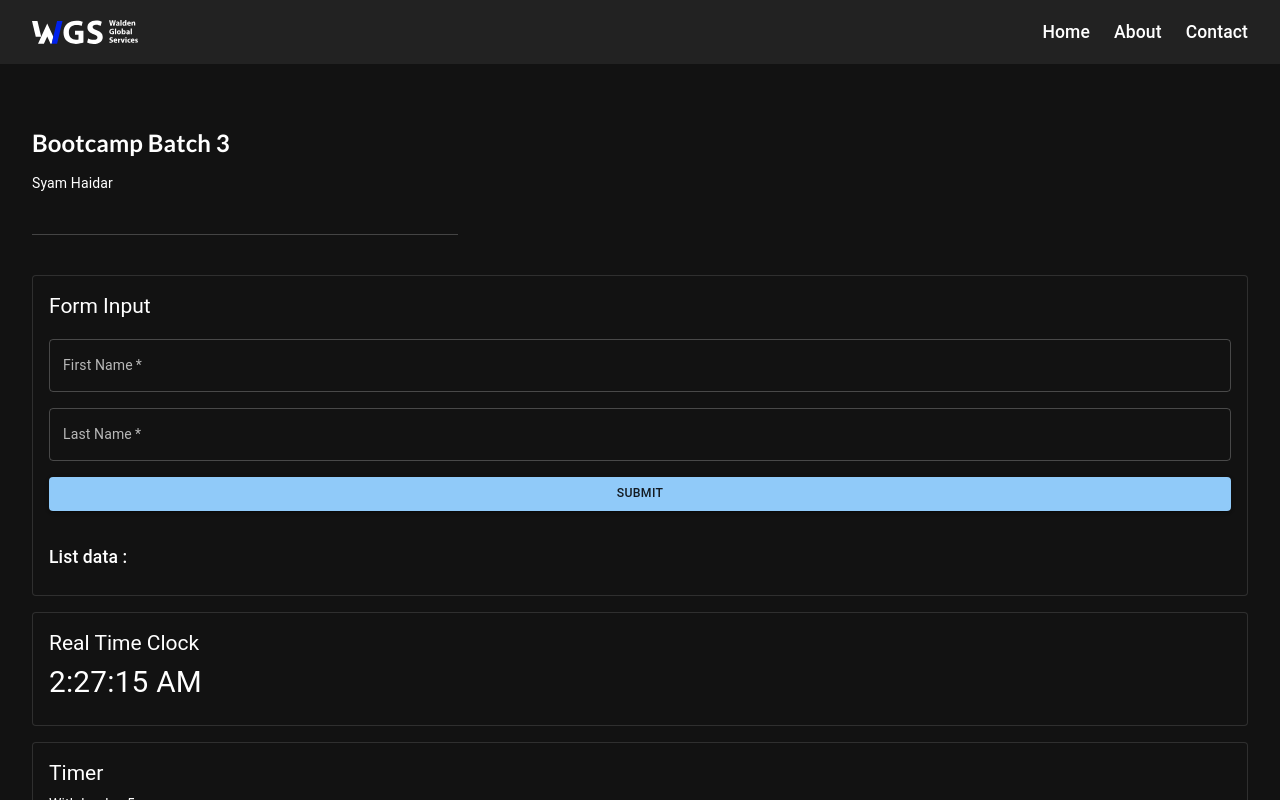
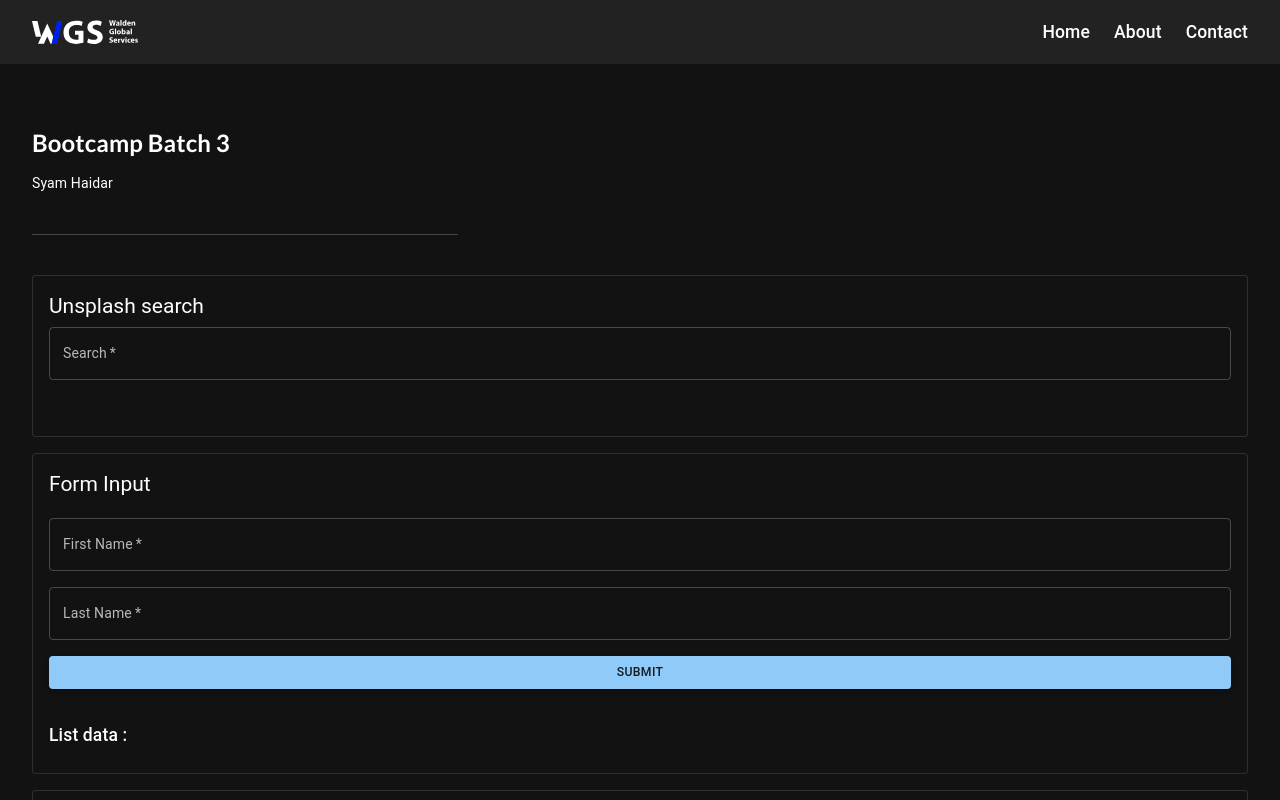
Before and after one commit to SyamHaidar/bootcamp-wgs-react, a React (Create React App) app: page /#/ in a window 1280 px wide. Shown: the top 800 px of the page. Built offline with nearby package versions, Linux system fonts and the light colour scheme.

Commit message:
Import UnsplashSearch

```diff
--- a/src/pages/Home.jsx
+++ b/src/pages/Home.jsx
@@ -6,6 +6,7 @@ import TimerHooks from '../components/TimerHooks'
 import TimerClass from '../components/TimerClass'
 import RealTimeClock from '../components/RealTimeClock'
 import FormInput from '../components/FormInput'
+import UnsplashSearch from '../components/UnsplashSearch'
 
 // ---------------------------------------------------------------------
 
@@ -24,6 +25,16 @@ const Home = () => {
       />
 
       <Stack direction="column" spacing={2}>
+        <Card variant="outlined">
+          <CardContent>
+            <Typography gutterBottom variant="h5" component="div">
+              Unsplash search
+            </Typography>
+            {/* FormInput component */}
+            <UnsplashSearch />
+          </CardContent>
+        </Card>
+
         <Card variant="outlined">
           <CardContent>
             <Typography gutterBottom variant="h5" component="div">
```
